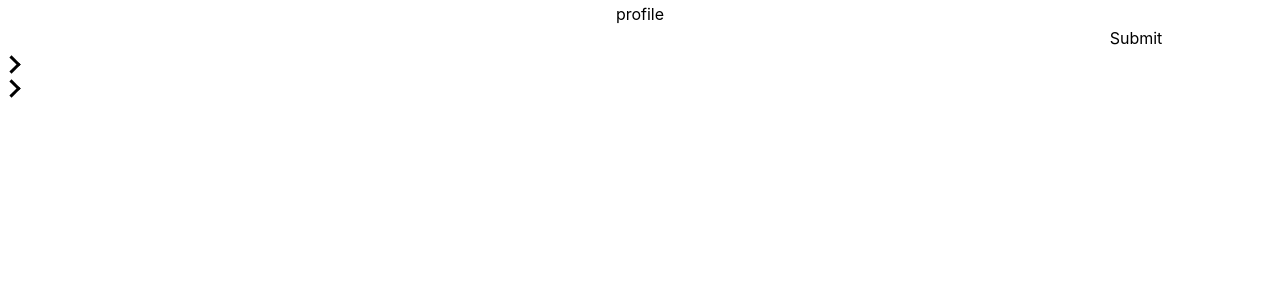
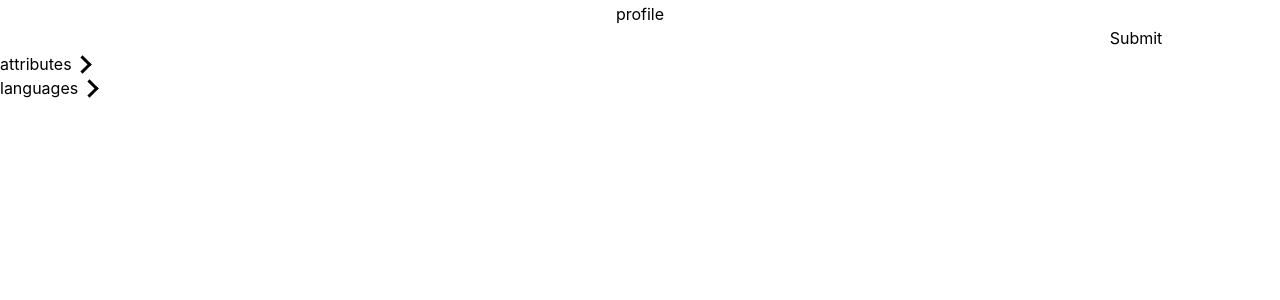
Before and after one commit to G-bot987/NextDnDCharacterManager, a Next.js app: page /components/mainpages/characternavbar/tabs/Card in a window 1280 px wide. Shown: the top 300 px of the page. Built offline with nearby package versions, Linux system fonts and the light colour scheme.

Commit message:
display slidertitle

```diff
--- a/pages/components/globalcomponents/Arrowbtn.tsx
+++ b/pages/components/globalcomponents/Arrowbtn.tsx
@@ -11,8 +11,9 @@ import Myskills from "../buildcharactercomponents/cardcomponents/attributecompon
 
 export default function ArrowBtn(Props: any) {
   const { attributes, languages } = Props;
-
   const store = useSelector(rootState);
+  const cardValue = Object.keys(Props);
+  const silderTitle = cardValue[0];
 
   const hasSelectedLanguageProperties = store.filter(
     (selectedVals) => selectedVals.selected === true
@@ -21,10 +22,18 @@ export default function ArrowBtn(Props: any) {
   const SelectedSkillProperties = store.filter(
     (selectedVals) => selectedVals.selected === true
   );
+
   const [show, setShow] = useState(false);
 
   return (
     <div className="min-w-full flex flex flex-row inline-flex ">
+      <p
+        style={{
+          display: show ? "none" : "",
+        }}
+      >
+        {silderTitle}
+      </p>
       <div className="w-6 h-6 bg-white border-solid border-black rounded-full">
         <div
           className={`${styles.arrowright}`}
```
